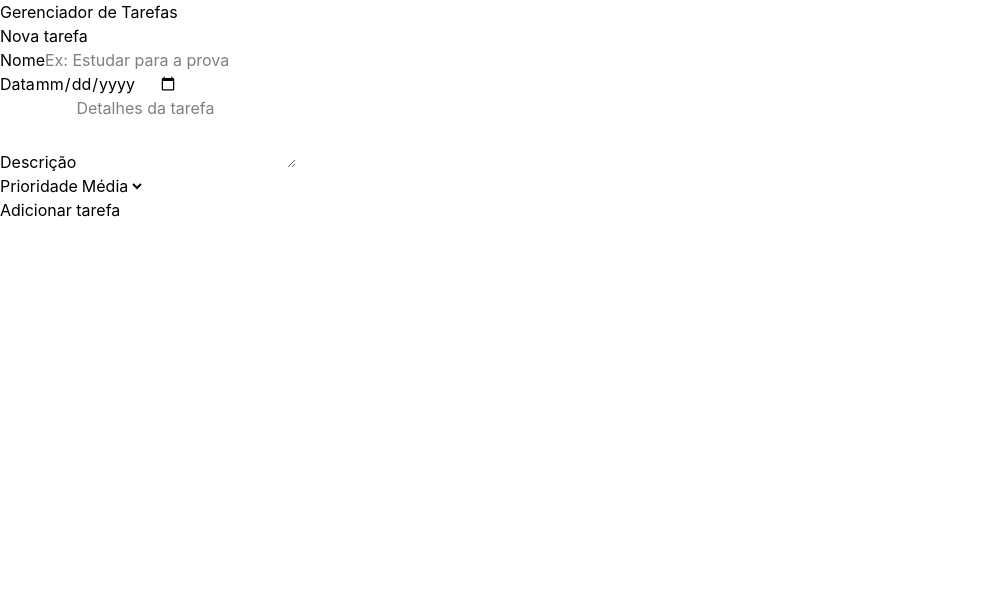
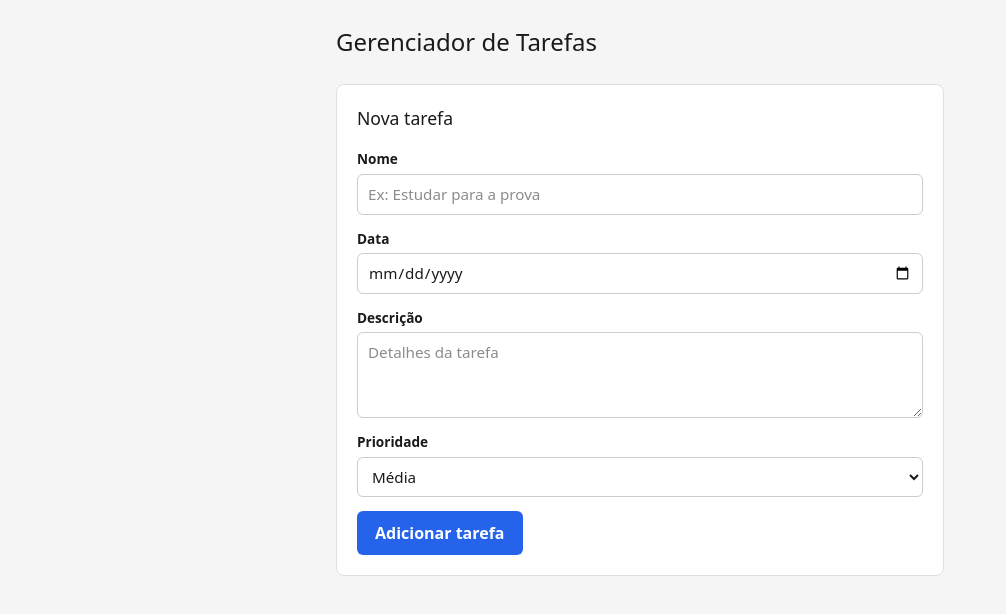
Before and after one commit to arthurgermano69/CP4-Web-Development, a React (Vite) app: page / in a window 1280 px wide. Shown: the top 614 px of the page, without its empty margins (0-1006 px from the left). Built offline with nearby package versions, Linux system fonts and the light colour scheme.

Commit message:
style: adiciona estilização inicial do formulário

```diff
--- a/src/index.css
+++ b/src/index.css
@@ -1 +1,74 @@
 @import "tailwindcss";
+
+* {
+    box-sizing: border-box;
+}
+
+body {
+    margin: 0;
+    font-family: system-ui, sans-serif;
+    background-color: #f5f5f5;
+    color: #1a1a1a;
+}
+
+.app {
+    max-width: 640px;
+    margin: 0 auto;
+    padding: 24px 16px;
+}
+
+header h1 {
+    font-size: 1.5rem;
+    margin-bottom: 24px;
+}
+
+.task-form {
+    background: #ffffff;
+    border: 1px solid #e0e0e0;
+    border-radius: 8px;
+    padding: 20px;
+    display: flex;
+    flex-direction: column;
+    gap: 14px;
+}
+
+.task-form h2 {
+    margin: 0 0 4px 0;
+    font-size: 1.1rem;
+}
+
+.form-field {
+    display: flex;
+    flex-direction: column;
+    gap: 4px;
+}
+
+.form-field label {
+    font-size: 0.85rem;
+    font-weight: 600;
+}
+
+.form-field input,
+.form-field textarea,
+.form-field select {
+    padding: 8px 10px;
+    border: 1px solid #ccc;
+    border-radius: 6px;
+    font-size: 0.95rem;
+    font-family: inherit;
+}
+
+.task-form button {
+    align-self: flex-start;
+    padding: 10px 18px;
+    border: none;
+    border-radius: 6px;
+    background-color: #2563eb;
+    color: white;
+    font-weight: 600;
+    cursor: pointer;
+}
+
+.task-form button:hover {
+    background-color: #1d4ed8;
+}
```
Also changed, not shown: src/hooks/useLocalStorage.js (added, +8 -0 lines).
